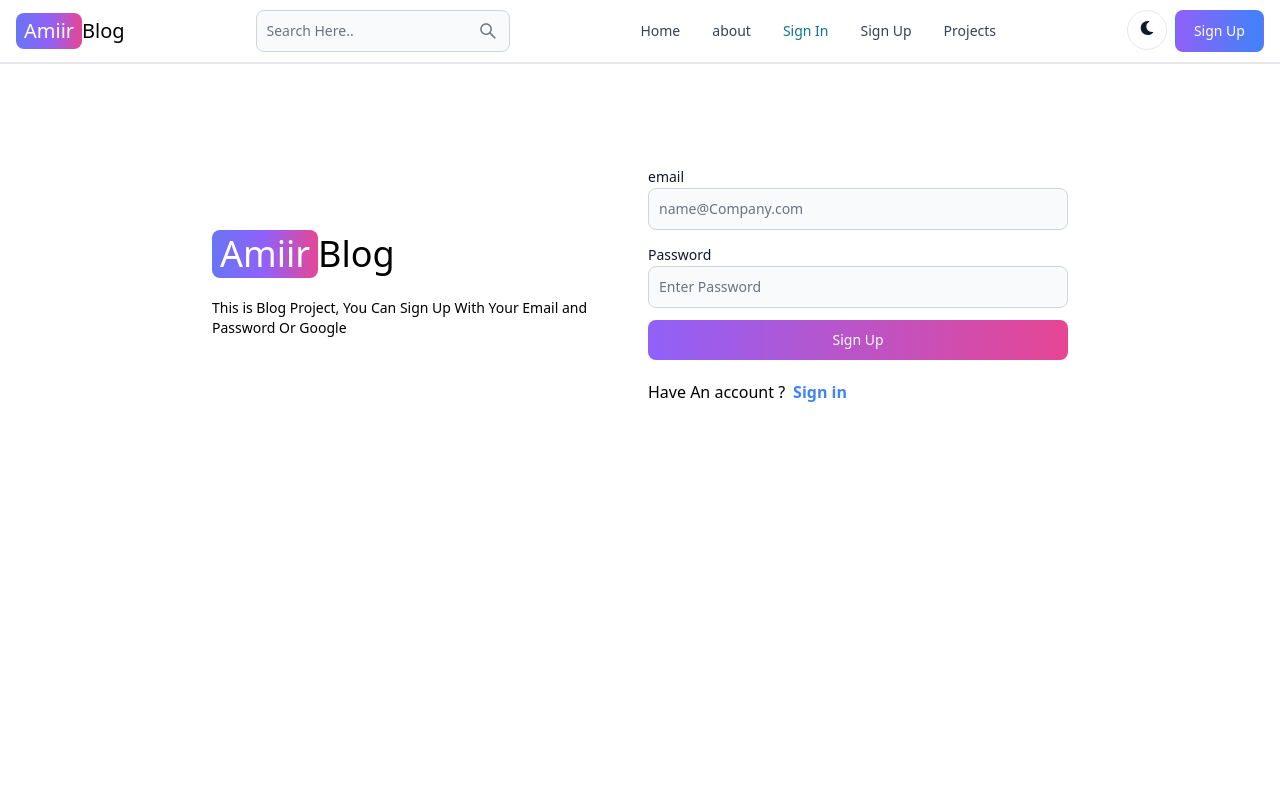
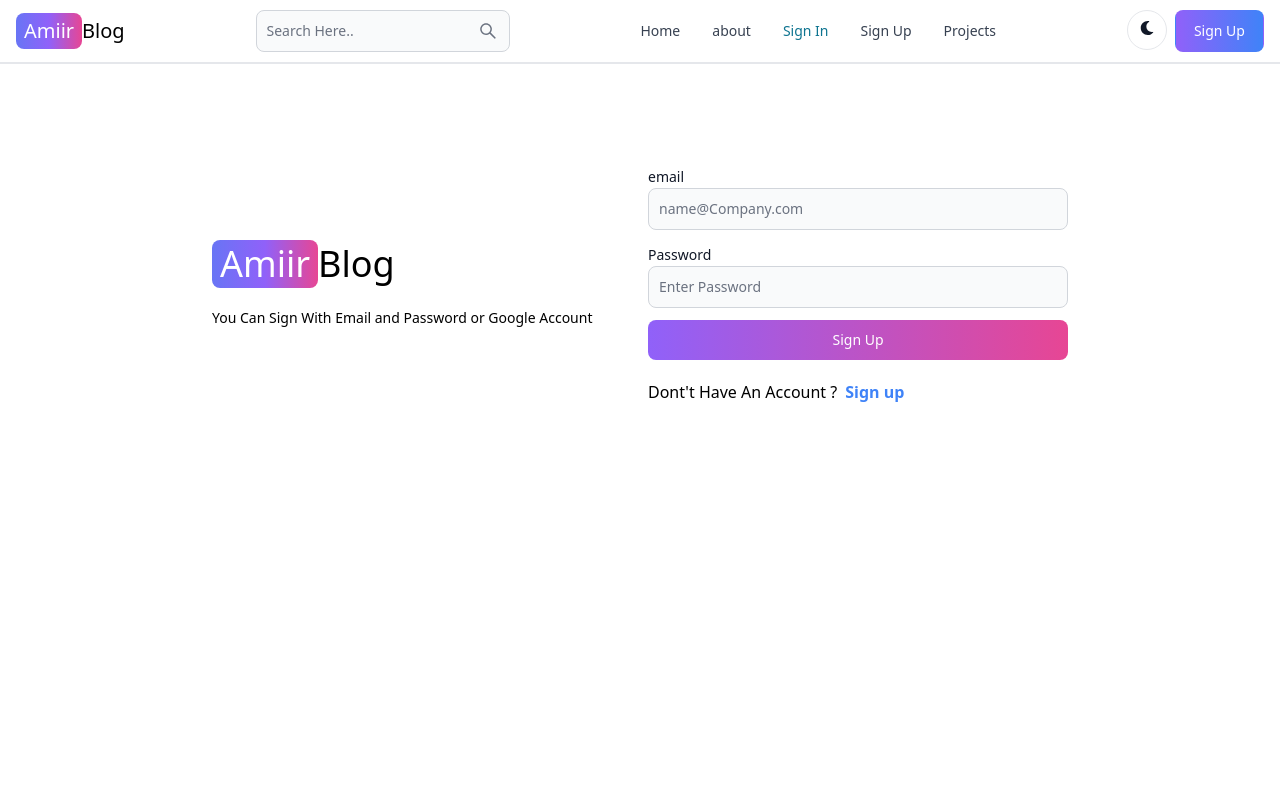
Before and after one commit to ENG-AMIIR-MUSE/Blogin-app, a React (Vite) app in the folder client/: page /sign-in in a window 1280 px wide. Shown: the top 800 px of the page. Built offline with nearby package versions, Linux system fonts and the light colour scheme.

Commit message:
corrected some mistakes

```diff
--- a/client/src/pages/Home.jsx
+++ b/client/src/pages/Home.jsx
@@ -2,6 +2,6 @@ import React from 'react'
 
 export default function Home() {
   return (
-    <div></div>
+    <div>adfadsf</div>
   )
 }
--- a/client/src/pages/SignIn.jsx
+++ b/client/src/pages/SignIn.jsx
@@ -32,8 +32,12 @@ export default function SignIn() {
       }
       setLoading(false)
       setError(null)
-      navigation('/sign-in')
-      console.log(res);
+      console.log("response",res)
+      if(response.ok){
+        navigation('/')
+        console.log(res);
+
+      }
     } catch (error) {
       setError(error.message);
       setLoading(false)
@@ -51,8 +55,7 @@ export default function SignIn() {
             <span>Blog</span>
           </Link>
           <p className="mt-5 text-sm">
-            This is Blog Project, You Can Sign Up With Your Email and Password
-            Or Google
+           You Can Sign With Email and Password or Google Account
           </p>
         </div>
 
@@ -105,9 +108,9 @@ export default function SignIn() {
             </div>
           </form>
           <div className="flex gap-2 items-center mt-5 ">
-            <p>Have An account ? </p>
-            <Link className="text-blue-500 font-bold" to="/sign-in">
-              Sign in
+            <p>Dont't Have An Account ? </p>
+            <Link className="text-blue-500 font-bold" to="/sign-up">
+              Sign up
             </Link>
           </div>
           {error && (<Alert color="failure">{error}</Alert>) }
```
